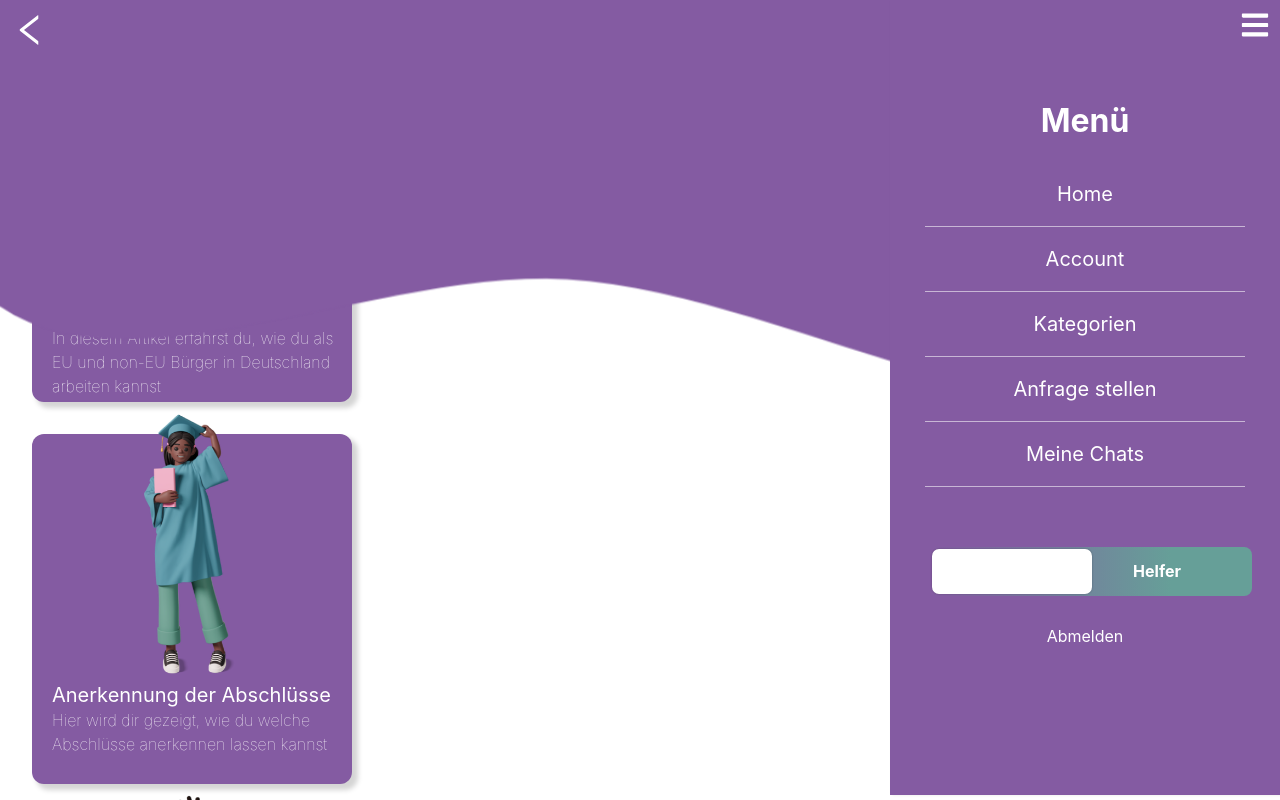
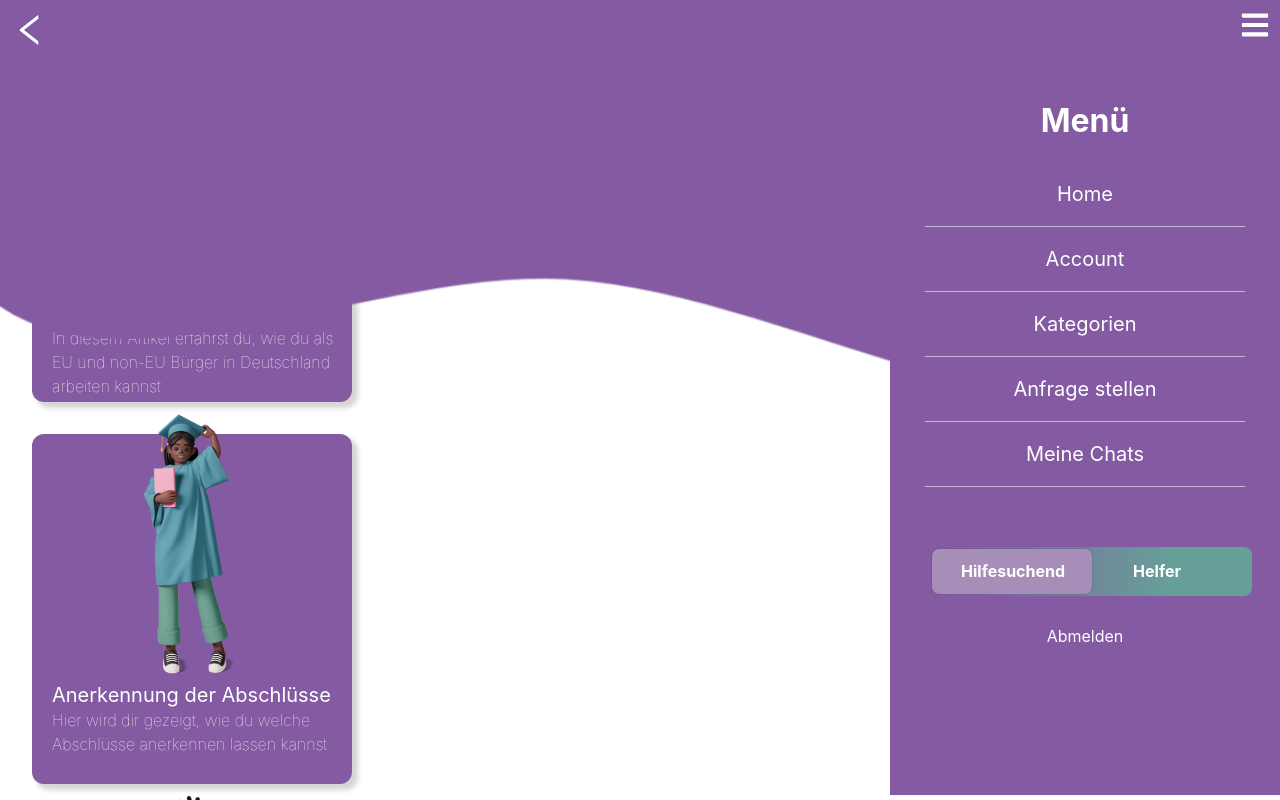
Before and after one commit to xSilentStorm313/Projekt-Web, a React (Create React App) app in the folder webapp/: page /start in a window 1280 px wide. Both pictures are taken after a click on the element 1255 px from the left and 25 px from the top of the page. Shown: the top 800 px of the page. Built offline with nearby package versions, Linux system fonts and the light colour scheme.

Commit message:
Button sichtbar

```diff
--- a/webapp/src/components/Switch.css
+++ b/webapp/src/components/Switch.css
@@ -22,7 +22,7 @@
   }
 
   .react-switch-label .react-switch-button {
-    content: '';
+    content: 'hilfe';
     position: absolute;
     top: 2px;
     left: 2px;
@@ -30,7 +30,7 @@
     height: 45px;
     border-radius: 7px;
     transition: 0.2s;
-    background: #fff;
+    background: #A68EB8;
     box-shadow: 0 0 2px 0 rgba(10, 10, 10, 0.29);
   }
 
```
